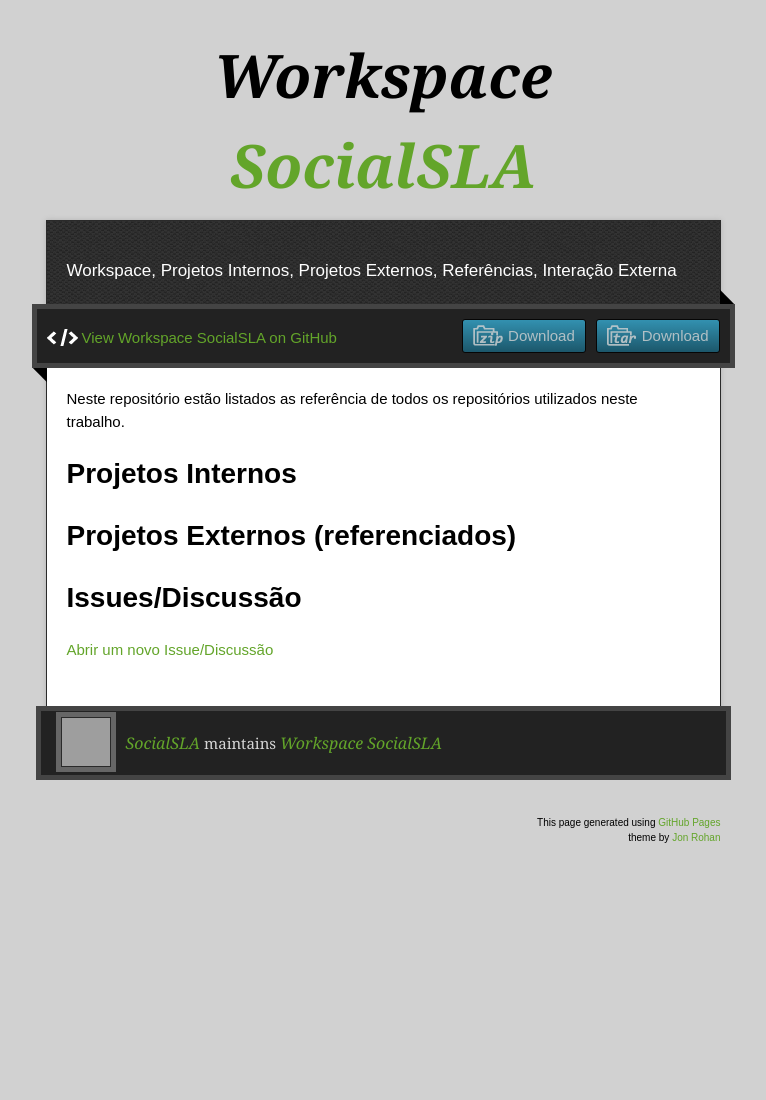
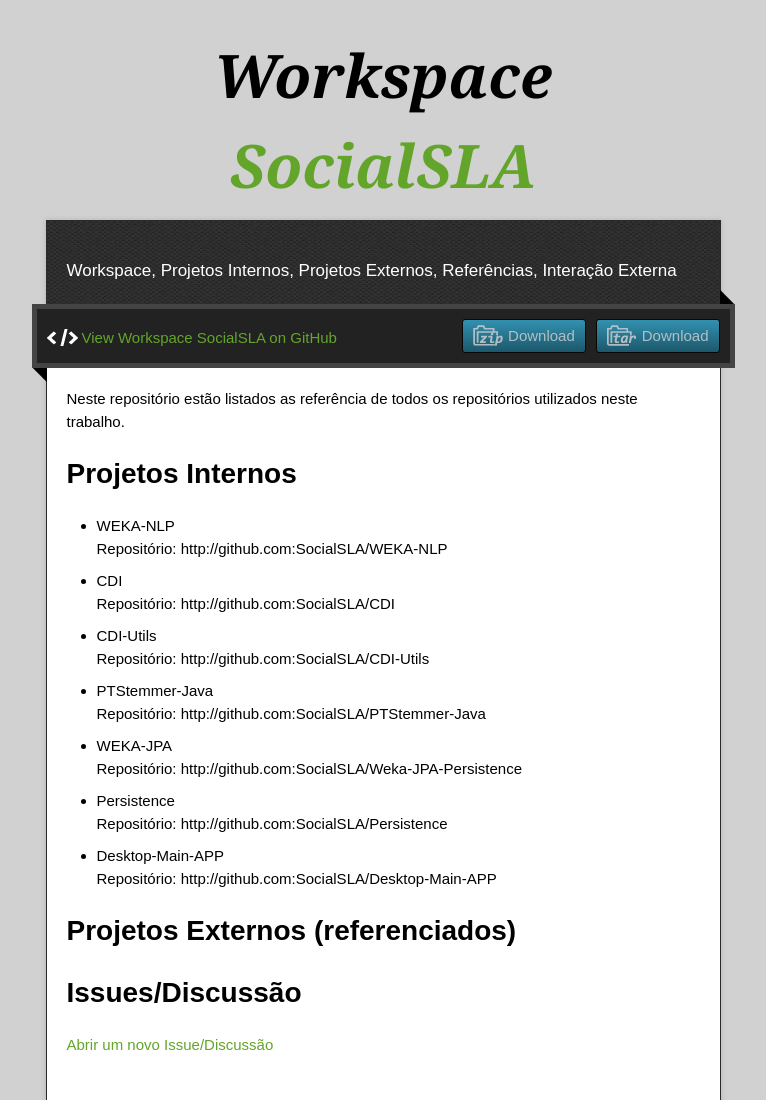
Before and after one commit to carlosdelfino/Workspace-MultSentiStrength, a plain HTML site: page index.html in a window 1280 px wide. Shown: the top 1100 px of the page, without its empty margins (257-1023 px from the left). Before the commit the page ends 935 px from the top, so only its background shows below. Drawn offline with nearby package versions, Linux system fonts and the light colour scheme; grey boxes are pictures that could not be loaded.

Commit message:
links para porjetos
Change-Id: I40e5c340170b5a5836f3cccaf894e76ebd5efc85
Signed-off-by: Carlos Delfino <consultoria@carlosdelfino.eti.br>

```diff
--- a/index.html
+++ b/index.html
@@ -41,6 +41,22 @@
 <h1>
 <a id="projetos-internos" class="anchor" href="#projetos-internos" aria-hidden="true"><span class="octicon octicon-link"></span></a>Projetos Internos</h1>
 
+ <ul>
+ <li>WEKA-NLP<br>
+	Repositório: http://github.com:SocialSLA/WEKA-NLP</li>
+ <li>CDI<br>
+	Repositório: http://github.com:SocialSLA/CDI</li>
+ <li>CDI-Utils<br>
+	Repositório: http://github.com:SocialSLA/CDI-Utils</li>
+ <li>PTStemmer-Java<br>
+	Repositório: http://github.com:SocialSLA/PTStemmer-Java</li>
+ <li>WEKA-JPA<br>
+	Repositório: http://github.com:SocialSLA/Weka-JPA-Persistence</li>
+ <li>Persistence<br>
+	Repositório: http://github.com:SocialSLA/Persistence</li>
+ <li>Desktop-Main-APP<br>
+	Repositório: http://github.com:SocialSLA/Desktop-Main-APP</li>
+</ul>
 <h1>
 <a id="projetos-externos-referenciados" class="anchor" href="#projetos-externos-referenciados" aria-hidden="true"><span class="octicon octicon-link"></span></a>Projetos Externos (referenciados)</h1>
 
```
Also changed, not shown: 1 other file.
